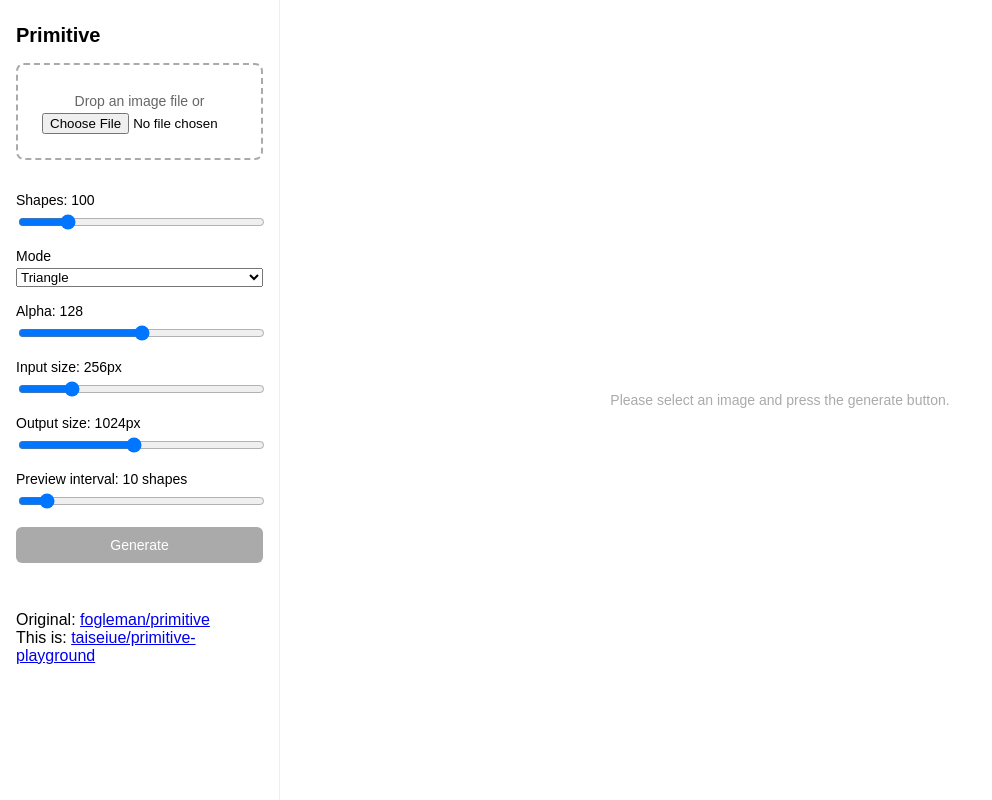
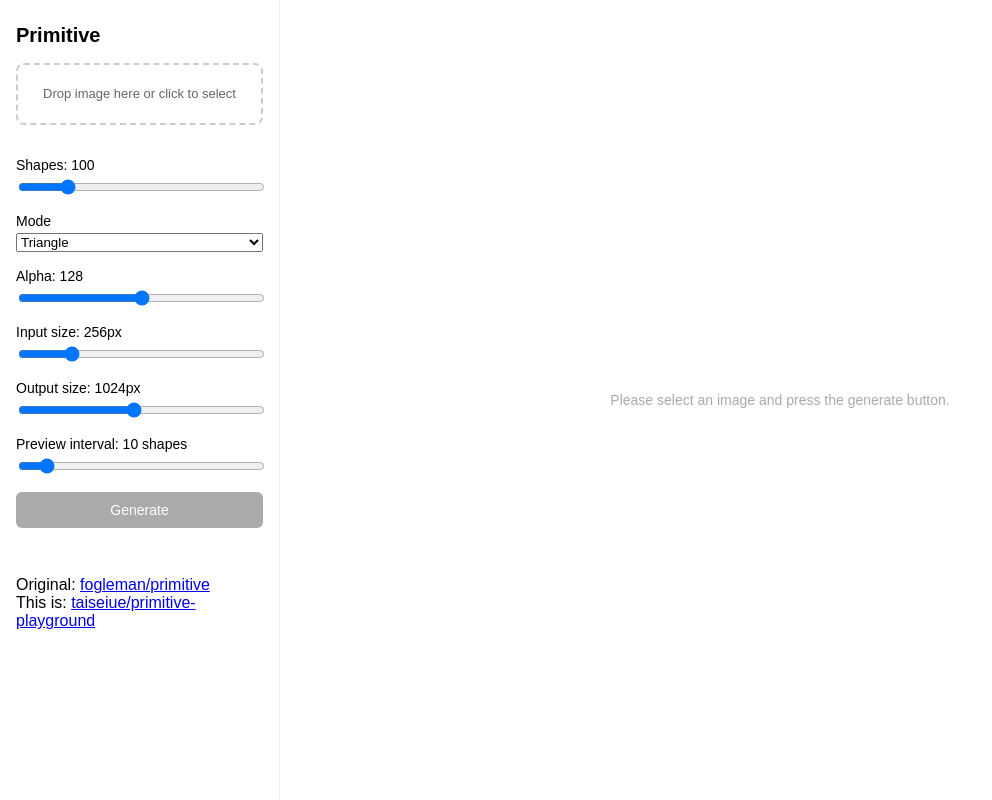
Before and after one commit to taiseiue/primitive-playground, a React (Vite) app in the folder packages/frontend/: page / in a window 1280 px wide. Shown: the whole page, without its empty margins (0-992 px from the left). Built offline with nearby package versions, Linux system fonts and the light colour scheme.

Commit message:
画像選択部分をちょっとよくした

```diff
--- a/packages/frontend/src/components/ImageDropzone.module.css
+++ b/packages/frontend/src/components/ImageDropzone.module.css
@@ -1,13 +1,33 @@
 .dropzone {
-  border: 2px dashed #aaa;
+  border: 2px dashed #ccc;
   border-radius: 8px;
-  padding: 24px;
+  padding: 20px 12px;
   text-align: center;
   cursor: pointer;
+  transition: border-color 0.2s, background-color 0.2s;
+  overflow: hidden;
 }
 
-.dropzone p {
-  margin: 4px 0;
+.dropzone:hover {
+  border-color: #888;
+  background-color: #fafafa;
+}
+
+.dragging {
+  border-color: #4a90d9;
+  background-color: #eef4fc;
+}
+
+.input {
+  display: none;
+}
+
+.label {
+  margin: 0;
   color: #666;
-  font-size: 14px;
+  font-size: 13px;
+  line-height: 1.4;
+  overflow: hidden;
+  text-overflow: ellipsis;
+  white-space: nowrap;
 }
--- a/packages/frontend/src/components/ImageDropzone.tsx
+++ b/packages/frontend/src/components/ImageDropzone.tsx
@@ -1,4 +1,4 @@
-import { useCallback } from "react";
+import { useCallback, useRef, useState } from "react";
 import styles from "./ImageDropzone.module.css";
 
 interface Props {
@@ -6,7 +6,12 @@ interface Props {
 }
 
 export function ImageDropzone({ onLoad }: Props) {
+  const inputRef = useRef<HTMLInputElement>(null);
+  const [dragging, setDragging] = useState(false);
+  const [fileName, setFileName] = useState<string | null>(null);
+
   const handleFile = useCallback((file: File) => {
+    setFileName(file.name);
     const reader = new FileReader();
     reader.onload = (e) => {
       const bytes = new Uint8Array(e.target!.result as ArrayBuffer);
@@ -22,18 +27,30 @@ export function ImageDropzone({ onLoad }: Props) {
 
   const handleDrop = (e: React.DragEvent) => {
     e.preventDefault();
+    setDragging(false);
     const file = e.dataTransfer.files?.[0];
     if (file) handleFile(file);
   };
 
   return (
     <div
-      className={styles.dropzone}
+      className={`${styles.dropzone} ${dragging ? styles.dragging : ""}`}
       onDrop={handleDrop}
       onDragOver={(e) => e.preventDefault()}
+      onDragEnter={() => setDragging(true)}
+      onDragLeave={() => setDragging(false)}
+      onClick={() => inputRef.current?.click()}
     >
-      <p>Drop an image file or</p>
-      <input type="file" accept="image/*" onChange={handleChange} />
+      <input
+        ref={inputRef}
+        type="file"
+        accept="image/*"
+        onChange={handleChange}
+        className={styles.input}
+      />
+      <p className={styles.label}>
+        {fileName ? fileName : "Drop image here or click to select"}
+      </p>
     </div>
   );
 }
```
